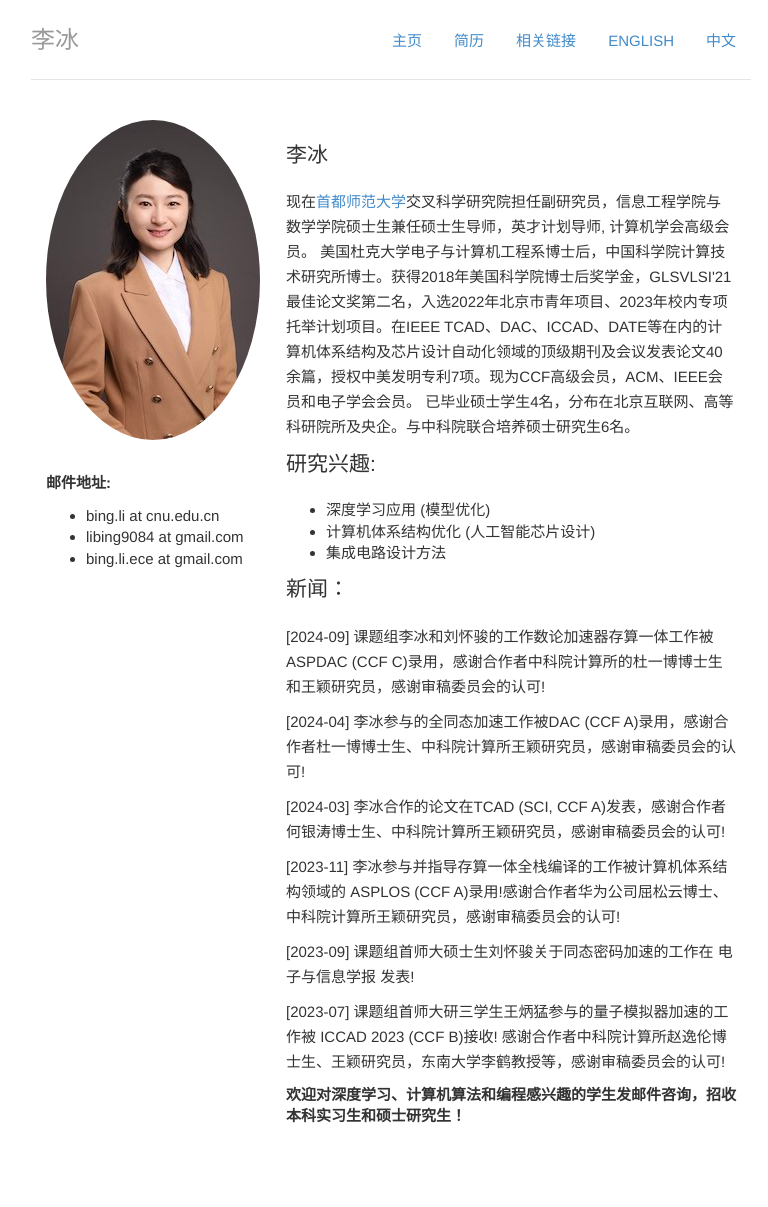
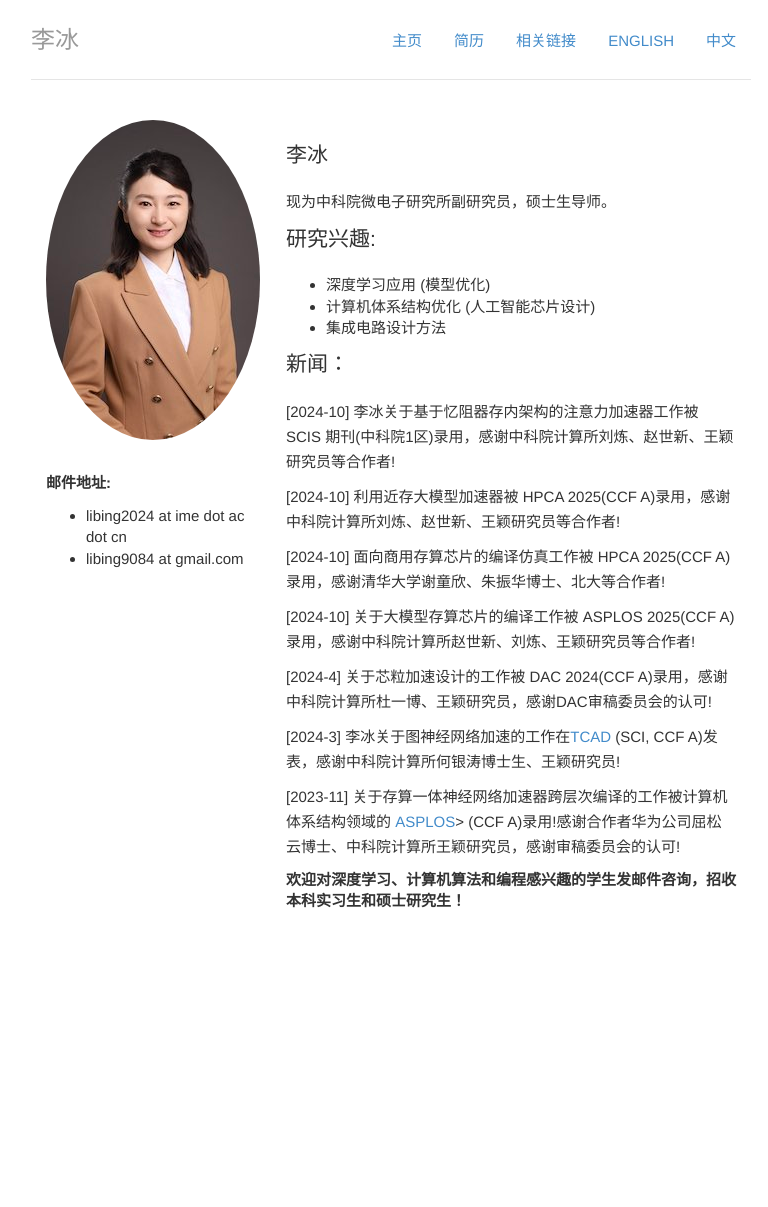
Before and after one commit to libingict/libingict.github.io, a Jekyll site: the page built from index.html, in a window 1280 px wide. Shown: the whole page, without its empty margins (249-1017 px from the left). Built offline with Jekyll 4.4.1, drawn with Linux system fonts in a browser that asks for light colours; after the commit the page ends 992 px from its top, so only the background shows below that.

Commit message:
更新简介和新闻

```diff
--- a/index.html
+++ b/index.html
@@ -28,9 +28,9 @@ cv: passive
             <img class="img-circle avatar" alt="Bing Li" src="img/bingli-photo-2.jpg">
             <p><b>邮件地址:</b>
             <ul>
-                <li>bing.li at cnu.edu.cn</li>
+                <li>libing2024 at ime dot ac dot cn</li>
                 <li>libing9084 at gmail.com</li>
-                <li>bing.li.ece at gmail.com</li>
+<!--                <li>bing.li.ece at gmail.com</li>-->
 
             </ul>
             </p>
@@ -38,18 +38,8 @@ cv: passive
         <div class="col-sm-8">
             <h1 class="lead">李冰</h1>
             <p>
-                现在<a href="http://eng.cnu.edu.cn/">首都师范大学</a>交叉科学研究院担任副研究员，信息工程学院与数学学院硕士生兼任硕士生导师，英才计划导师, 计算机学会高级会员。
-                美国杜克大学电子与计算机工程系博士后，中国科学院计算技术研究所博士。获得2018年美国科学院博士后奖学金，GLSVLSI'21最佳论文奖第二名，入选2022年北京市青年项目、2023年校内专项托举计划项目。在IEEE TCAD、DAC、ICCAD、DATE等在内的计算机体系结构及芯片设计自动化领域的顶级期刊及会议发表论文40余篇，授权中美发明专利7项。现为CCF高级会员，ACM、IEEE会员和电子学会会员。
-                已毕业硕士学生4名，分布在北京互联网、高等科研院所及央企。与中科院联合培养硕士研究生6名。
-                <!--
-                    <p class="lead", id="research-interests">研究兴趣:</p>
-                    <ul>
-                      <li><strong>深度学习算法设计</li>
-                      <li><strong>存内计算</li> </li>
-                      <li><strong>非易失性存储器优化</li>
-
-                    </ul>
-                -->
+                现为中科院微电子研究所副研究员，硕士生导师。
+              </p>
             <p class="lead" , id="research-interests">研究兴趣:</p>
             <ul>
                 <li>深度学习应用 (模型优化)</li>
@@ -58,19 +48,21 @@ cv: passive
                 <li>集成电路设计方法</li>
             </ul>
             <p class="lead" , id="news">新闻：</p>
-            <p>[2024-09] 课题组李冰和刘怀骏的工作数论加速器存算一体工作被ASPDAC (CCF
-                C)录用，感谢合作者中科院计算所的杜一博博士生和王颖研究员，感谢审稿委员会的认可!</p>
+            <p>[2024-10] 李冰关于基于忆阻器存内架构的注意力加速器工作被 SCIS 期刊(中科院1区)录用，感谢中科院计算所刘炼、赵世新、王颖研究员等合作者!</p>
+            <p>[2024-10] 利用近存大模型加速器被 HPCA 2025(CCF
+                A)录用，感谢中科院计算所刘炼、赵世新、王颖研究员等合作者!</p>
+            <p>[2024-10] 面向商用存算芯片的编译仿真工作被 HPCA 2025(CCF
+                A)录用，感谢清华大学谢童欣、朱振华博士、北大等合作者!</p>
+                                    <p>[2024-10] 关于大模型存算芯片的编译工作被 ASPLOS 2025(CCF
+                A)录用，感谢中科院计算所赵世新、刘炼、王颖研究员等合作者!</p>
+                        <p>[2024-4] 关于芯粒加速设计的工作被 DAC 2024(CCF
+                A)录用，感谢中科院计算所杜一博、王颖研究员，感谢DAC审稿委员会的认可!</p>
             <p>
-            <p>[2024-04] 李冰参与的全同态加速工作被DAC (CCF
-                A)录用，感谢合作者杜一博博士生、中科院计算所王颖研究员，感谢审稿委员会的认可!</p>
+            <p>[2024-3] 李冰关于图神经网络加速的工作在<a href="https://ieeexplore.ieee.org/abstract/document/10463614/">TCAD</a> (SCI, CCF
+                A)发表，感谢中科院计算所何银涛博士生、王颖研究员!</p>
             <p>
-            <p>[2024-03] 李冰合作的论文在TCAD (SCI, CCF
-                A)发表，感谢合作者何银涛博士生、中科院计算所王颖研究员，感谢审稿委员会的认可!</p>
-            <p>
-                [2023-11] 李冰参与并指导存算一体全栈编译的工作被计算机体系结构领域的 ASPLOS (CCF A)录用!感谢合作者华为公司屈松云博士、中科院计算所王颖研究员，感谢审稿委员会的认可!</p>
-            <p>[2023-09] 课题组首师大硕士生刘怀骏关于同态密码加速的工作在 电子与信息学报 发表!</p>
-            <p>[2023-07] 课题组首师大研三学生王炳猛参与的量子模拟器加速的工作被 ICCAD 2023 (CCF B)接收!
-                感谢合作者中科院计算所赵逸伦博士生、王颖研究员，东南大学李鹤教授等，感谢审稿委员会的认可!</p>
+                [2023-11] 关于存算一体神经网络加速器跨层次编译的工作被计算机体系结构领域的 <a href="https://arxiv.org/abs/2401.12428">ASPLOS</a>> (CCF A)录用!感谢合作者华为公司屈松云博士、中科院计算所王颖研究员，感谢审稿委员会的认可!</p>
+
 <!--            <p><strong> <a href="/img/一生一芯课程报名意向二维码.png">首都师范大学"一生一芯"课程计划</a>学员正在火热招募中！</strong></p>-->
 
             <strong> 欢迎对深度学习、计算机算法和编程感兴趣的学生发邮件咨询，招收本科实习生和硕士研究生！</strong>
```
